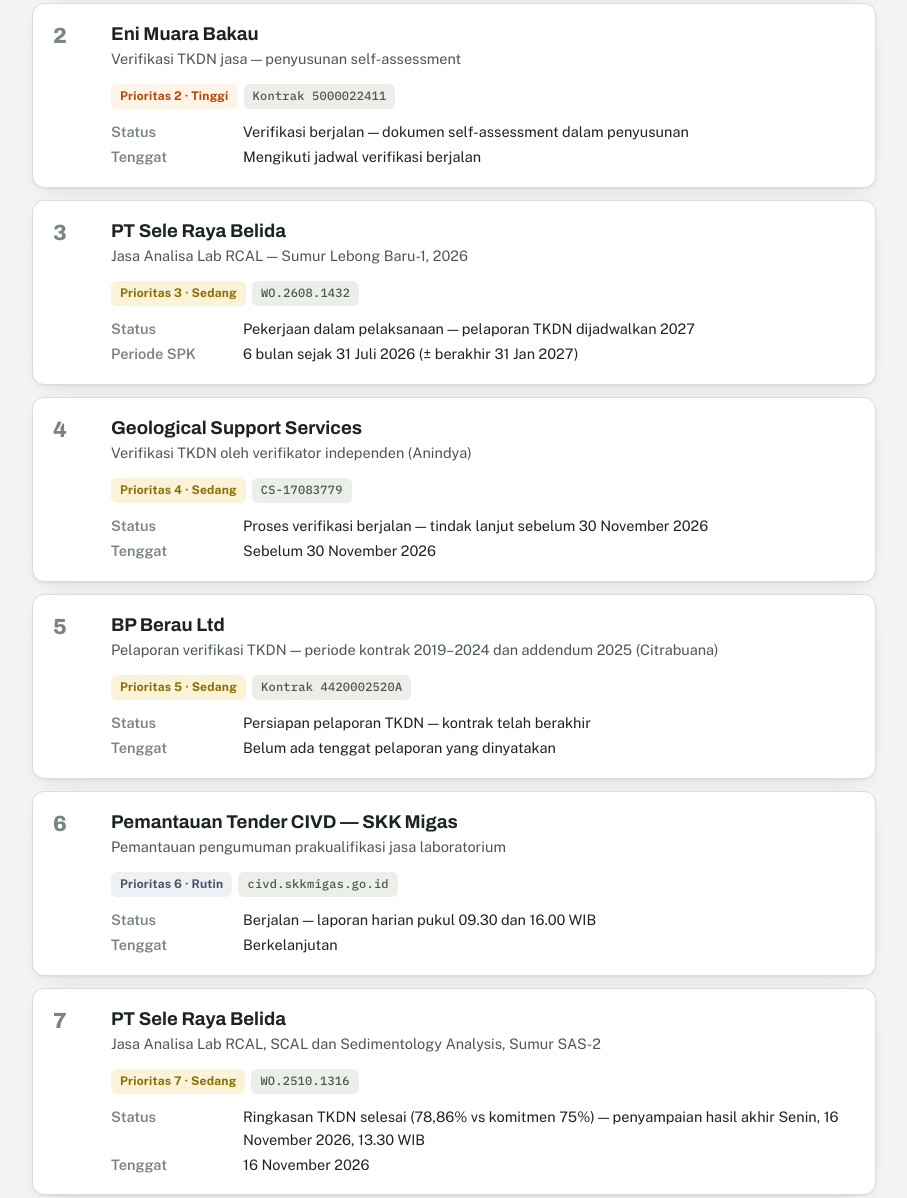
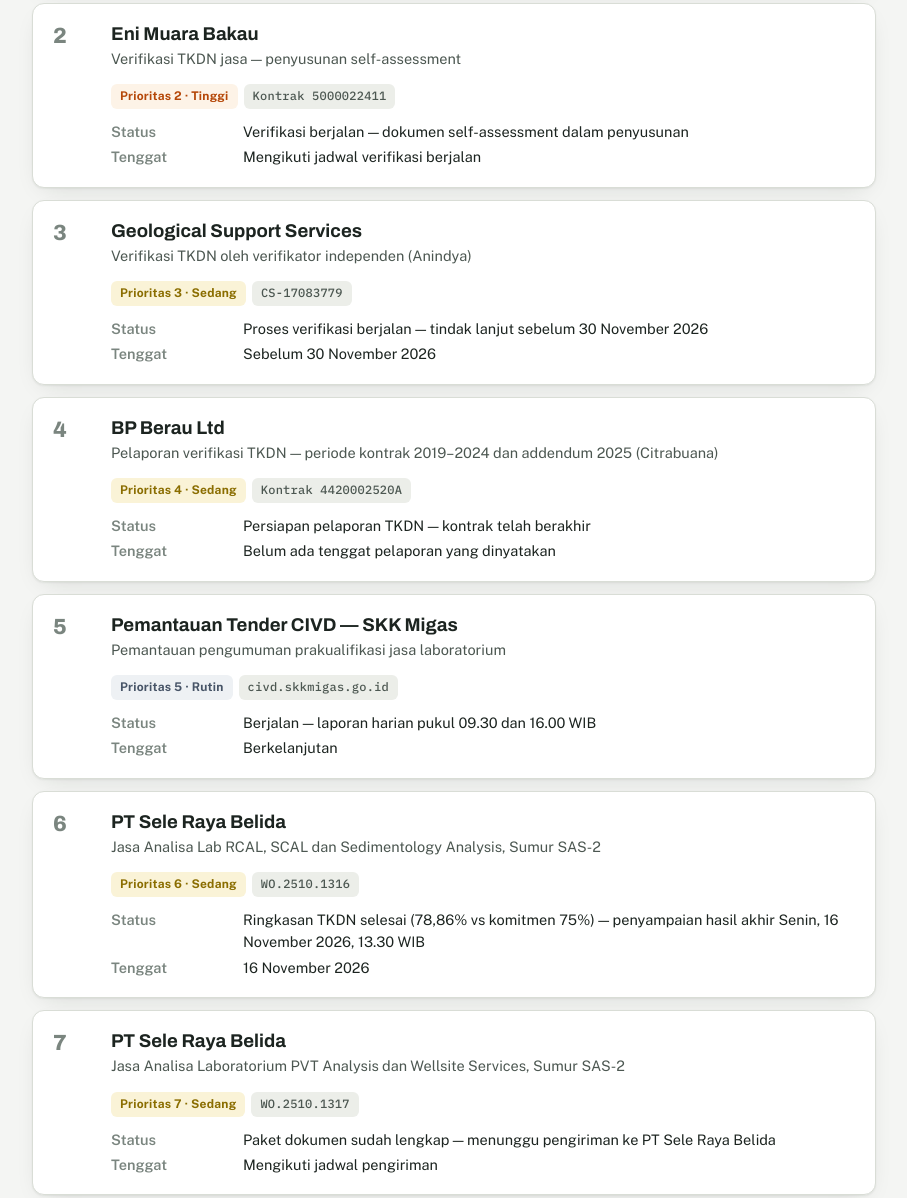
Before and after one commit to efidari/status-pekerjaan-tkdn, a plain HTML site: page index.html in a window 1280 px wide. Shown: the part 830-2028 px from the top of the page, without its empty margins (186-1093 px from the left). Drawn offline with nearby package versions, Linux system fonts and the light colour scheme.

Commit message:
Hapus WO.2608.1432 dari halaman status (pelaporan 2027)

```diff
--- a/index.html
+++ b/index.html
@@ -206,7 +206,7 @@
       </header>
 
       <section class="stats" aria-label="Ringkasan">
-        <div class="stat"><div class="num">9</div><div class="lbl">Pekerjaan aktif</div></div>
+        <div class="stat"><div class="num">8</div><div class="lbl">Pekerjaan aktif</div></div>
         <div class="stat"><div class="num">1</div><div class="lbl">Tenggat keras berjalan</div></div>
         <div class="stat"><div class="num">2×</div><div class="lbl">Pemantauan CIVD setiap hari (09.30 &amp; 16.00 WIB)</div></div>
       </section>
@@ -280,32 +280,12 @@
         <article class="job" data-prio="sedang">
           <div class="rank">3</div>
           <div>
-            <h3>PT Sele Raya Belida</h3>
-            <p class="scope">Jasa Analisa Lab RCAL — Sumur Lebong Baru-1, 2026</p>
-          </div>
-          <div class="body">
-            <div class="chips">
-              <span class="chip sedang">Prioritas 3 · Sedang</span>
-              <span class="chip idno">WO.2608.1432</span>
-            </div>
-            <dl>
-              <dt>Status</dt>
-              <dd>Pekerjaan dalam pelaksanaan — pelaporan TKDN dijadwalkan 2027</dd>
-              <dt>Periode SPK</dt>
-              <dd>6 bulan sejak 31 Juli 2026 (± berakhir 31 Jan 2027)</dd>
-            </dl>
-          </div>
-        </article>
-
-        <article class="job" data-prio="sedang">
-          <div class="rank">4</div>
-          <div>
             <h3>Geological Support Services</h3>
             <p class="scope">Verifikasi TKDN oleh verifikator independen (Anindya)</p>
           </div>
           <div class="body">
             <div class="chips">
-              <span class="chip sedang">Prioritas 4 · Sedang</span>
+              <span class="chip sedang">Prioritas 3 · Sedang</span>
               <span class="chip idno">CS-17083779</span>
             </div>
             <dl>
@@ -318,14 +298,14 @@
         </article>
 
         <article class="job" data-prio="sedang">
-          <div class="rank">5</div>
+          <div class="rank">4</div>
           <div>
             <h3>BP Berau Ltd</h3>
             <p class="scope">Pelaporan verifikasi TKDN — periode kontrak 2019–2024 dan addendum 2025 (Citrabuana)</p>
           </div>
           <div class="body">
             <div class="chips">
-              <span class="chip sedang">Prioritas 5 · Sedang</span>
+              <span class="chip sedang">Prioritas 4 · Sedang</span>
               <span class="chip idno">Kontrak 4420002520A</span>
             </div>
             <dl>
@@ -338,14 +318,14 @@
         </article>
 
         <article class="job" data-prio="rutin">
-          <div class="rank">6</div>
+          <div class="rank">5</div>
           <div>
             <h3>Pemantauan Tender CIVD — SKK Migas</h3>
             <p class="scope">Pemantauan pengumuman prakualifikasi jasa laboratorium</p>
           </div>
           <div class="body">
             <div class="chips">
-              <span class="chip rutin">Prioritas 6 · Rutin</span>
+              <span class="chip rutin">Prioritas 5 · Rutin</span>
               <span class="chip idno">civd.skkmigas.go.id</span>
             </div>
             <dl>
@@ -358,14 +338,14 @@
         </article>
 
         <article class="job" data-prio="sedang">
-          <div class="rank">7</div>
+          <div class="rank">6</div>
           <div>
             <h3>PT Sele Raya Belida</h3>
             <p class="scope">Jasa Analisa Lab RCAL, SCAL dan Sedimentology Analysis, Sumur SAS-2</p>
           </div>
           <div class="body">
             <div class="chips">
-              <span class="chip sedang">Prioritas 7 · Sedang</span>
+              <span class="chip sedang">Prioritas 6 · Sedang</span>
               <span class="chip idno">WO.2510.1316</span>
             </div>
             <dl>
@@ -378,14 +358,14 @@
         </article>
 
         <article class="job" data-prio="sedang">
-          <div class="rank">8</div>
+          <div class="rank">7</div>
           <div>
             <h3>PT Sele Raya Belida</h3>
             <p class="scope">Jasa Analisa Laboratorium PVT Analysis dan Wellsite Services, Sumur SAS-2</p>
           </div>
           <div class="body">
             <div class="chips">
-              <span class="chip sedang">Prioritas 8 · Sedang</span>
+              <span class="chip sedang">Prioritas 7 · Sedang</span>
               <span class="chip idno">WO.2510.1317</span>
             </div>
             <dl>
@@ -398,14 +378,14 @@
         </article>
 
         <article class="job" data-prio="sedang">
-          <div class="rank">9</div>
+          <div class="rank">8</div>
           <div>
             <h3>PT Sele Raya Belida</h3>
             <p class="scope">Jasa Analisa Laboratorium Geochemistry &amp; Crude Assay Type B, Sumur SAS-2</p>
           </div>
           <div class="body">
             <div class="chips">
-              <span class="chip sedang">Prioritas 9 · Sedang</span>
+              <span class="chip sedang">Prioritas 8 · Sedang</span>
               <span class="chip idno">WO.2510.1318</span>
             </div>
             <dl>
```
